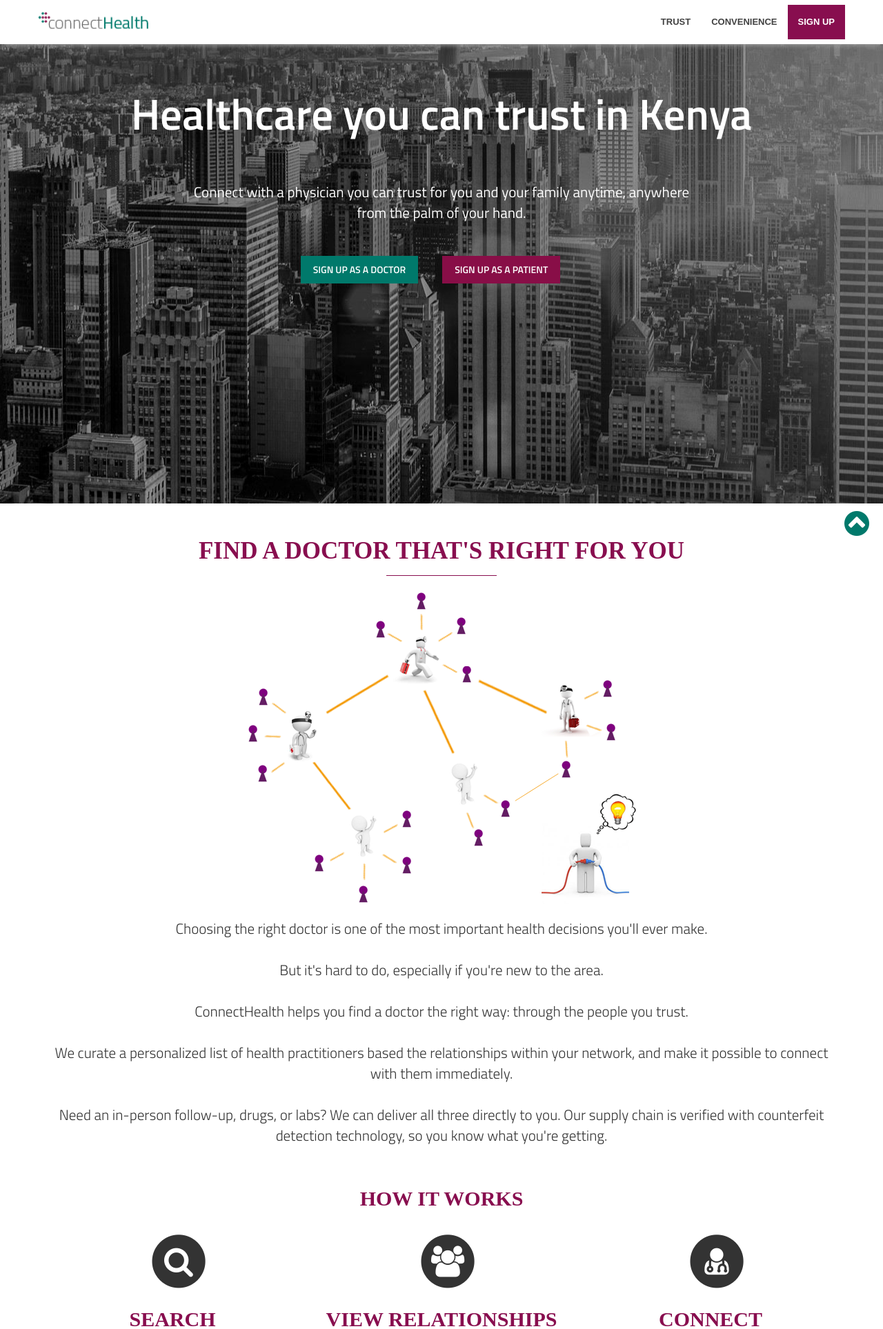
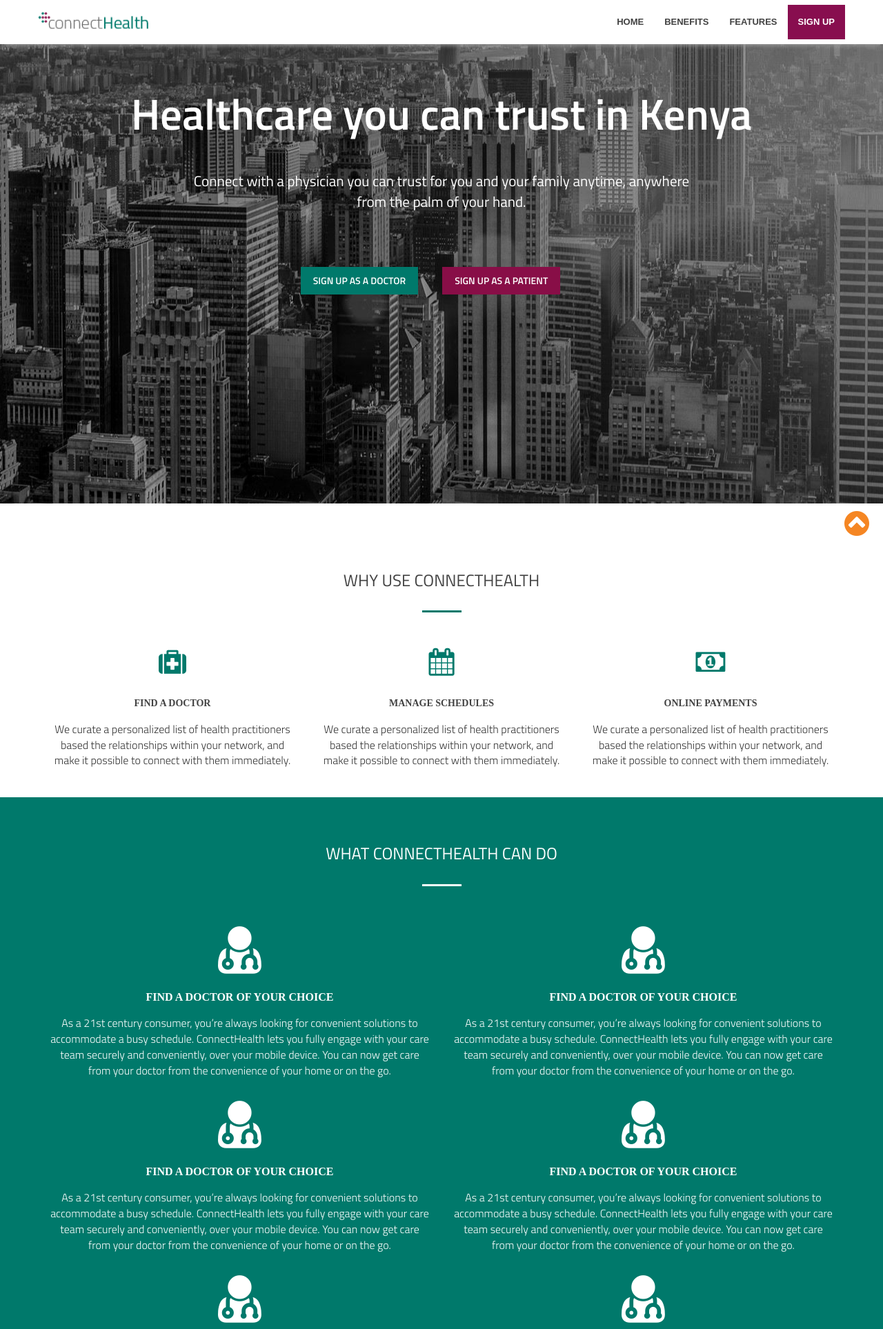
Before and after one commit to Parktastic/parktastic.github.io, a PHP site: page / in a window 1280 px wide. Shown: the top 1927 px of the page at 69% size. Run offline with PHP 8.4, Linux system fonts and the light colour scheme; some libraries are stand-ins or nearby versions.

Commit message:
[update] website benefits, features, sign up sections styled

```diff
--- a/css/connect-health.css
+++ b/css/connect-health.css
@@ -46,16 +46,17 @@ body{
 
 .jumbotron p{
     margin: 0;
-    padding-top: 64px;
+    padding-top: 48px;
     font-family: 'Titillium Web', sans-serif;
     font-weight: 400;
 }
 
 .cta-btns{
-    padding-top: 48px;
+    padding-top: 80px;
 }
 
-.cta-btns button{
+.cta-btns button,
+.sign-up button{
     padding: 8px 16px;
     font-family: 'Titillium Web', sans-serif;
     font-weight: 600;
@@ -83,6 +84,90 @@ body{
 .pat-signup:hover{
     background-color: #470022;
     border: 2px solid #470022;
+}
+
+.benefits-container,
+.features-container{
+    padding-top: 48px;
+    margin-bottom: 32px;
+}
+
+.benefits-container h2,
+.features-container h2,
+.sign-up h2{
+    text-transform: uppercase;
+    font-size: 24px !important;
+    font-family: 'Titillium Web', sans-serif !important;
+    font-weight: 400;
+    color: #424242;
+    padding-bottom: 16px;
+}
+
+.benefits-container hr,
+.features-container hr,
+.sign-up hr{
+    padding-bottom: 32px;
+    width: 5%;
+    border-top: 3px solid #00796B;
+}
+
+.benefit i{
+    display: block;
+    font-size: 40px;
+    margin-bottom: 32px;
+    color: #00796B;
+}
+
+.benefit h3{
+    font-size: 14px !important;
+    text-transform: uppercase;
+    color: #424242;
+    padding-bottom: 8px;
+}
+.benefit p{
+    font-size: 16px;
+}
+
+.features-container{
+    background: #00796B;
+    padding-bottom: 32px;
+}
+
+.features-container hr{
+    border-color: #FFFFFF;
+}
+
+.features-container h2,
+.features-container i,
+.features-container h3,
+.features-container p{
+    color: #FFFFFF;
+}
+
+.feature i{
+    font-size: 80px;
+}
+
+.feature h3{
+    font-size: 16px !important;
+    padding-bottom: 8px;
+}
+
+.feature p{
+    font-size: 16px;
+}
+
+.feature{
+    margin-bottom: 16px;
+}
+
+footer{
+    background: #424242;
+    color: #FFFFFF;
+}
+
+#back-to-top a {
+    color: #f58623;
 }
 
 @media screen and (min-width: 770px){
@@ -113,4 +198,8 @@ body{
     .navbar-toggle:hover .icon-bar{
         background-color: #ffffff !important;
     }
+    .cta-btns button,
+    .sign-up button{
+        margin-bottom: 16px;
+    }
 }
--- a/index.html
+++ b/index.html
@@ -28,14 +28,15 @@
             <span class="icon-bar"></span>
             <span class="icon-bar"></span>
           </button>
-          <a class="navbar-brand" href="#jumbotron">
+          <a class="navbar-brand" href="#home">
               <img src="images/cnh-website-logo.png" alt="ConnectHealth" title="ConnectHealth" class="cnh-logo">
           </a>
         </div>
         <div class="collapse navbar-collapse">
           <ul class="nav navbar-nav navbar-right navbar-custom-font">
-            <li><a href="#trust">TRUST</a></li>
-            <li><a href="#convenience">CONVENIENCE</a></li>
+              <li><a href="#home">HOME</a></li>
+            <li><a href="#benefits">BENEFITS</a></li>
+            <li><a href="#features">FEATURES</a></li>
             <li><a href="#sign-up">SIGN UP</a></li>
           </ul>
         </div><!--/.nav-collapse -->
@@ -43,7 +44,7 @@
     </div>
 
     <!-- Main jumbotron for a primary marketing message or call to action -->
-    <div id="jumbotron" class="jumbotron">
+    <div id="home" class="jumbotron">
       <div class="container">
         <h1>Healthcare you can trust in Kenya</h1>
         <p>Connect with a physician you can trust for you and your family anytime, anywhere <br/>from the palm of your hand.</p>
@@ -78,184 +79,114 @@
         </div>-->
       </div>
     </div>
-    <div id="trust">
+    <!-- list of benefits -->
+    <div id="benefits" class="benefits-container">
       <div class="container homepage no-pad-bottom">
-        <h2>Find a doctor that's right for you</h2>
+        <h2>Why use connecthealth</h2>
         <hr>
         <div class="row">
-			<div class="col-md-12" align="center">
-				<img src="images/Picture1.png" class="img-responsive">
+        	<div class="col-md-4 benefit">
+                <i class="fa fa-medkit"></i>
+                <h3>Find a doctor</h3>
+                <p>
+                    We curate a personalized list of health practitioners based
+                    the relationships within your network, and make it possible
+                    to connect with them immediately.
+                </p>
             </div>
+            <div class="col-md-4 benefit">
+                <i class="fa fa-calendar"></i>
+                <h3>Manage schedules</h3>
+                <p>
+                    We curate a personalized list of health practitioners based
+                    the relationships within your network, and make it possible
+                    to connect with them immediately.
+                </p>
             </div>
-        <br>
-        <div class="row">
-        	<div class="col-md-12">
+            <div class="col-md-4 benefit">
+                <i class="fa fa-money"></i>
+                <h3>online payments</h3>
                 <p>
-          			Choosing the right doctor is one of the most important health decisions you'll ever make.
-                <br><br>But it's hard to do, especially if you're new to the area.
-          			<br><br>ConnectHealth helps you find a doctor the right way: through the people you trust.
-          			<br><br>We curate a personalized list of health practitioners based the relationships within your network, and make it possible to connect with them immediately.
-          			<br><br>Need an in-person follow-up, drugs, or labs? We can deliver all three directly to you. Our supply chain is verified with counterfeit detection technology, so you know what you're getting.
-          			<br><br>
+                    We curate a personalized list of health practitioners based
+                    the relationships within your network, and make it possible
+                    to connect with them immediately.
                 </p>
             </div>
         </div>
        </div>
-       <div>
-	       <div class="container homepage">
-	        <!-- Begin 3 point how it works summary -->
-	        <h3>How It Works</h3>
+    </div>
+    <!-- feature list -->
+    <div id="features" class="features-container">
+      <div class="container homepage no-pad-bottom">
+        <h2>What connecthealth can do</h2>
+        <hr>
         <div class="row">
-	          <div class="col-md-4">
-	            <span class="fa-stack fa-4x">
-	            	<i class="hovicon effect-1 sub-a">
-	              		<b class="fa fa-circle fa-stack-2x"></b>
-	              		<b class="fa fa-search fa-stack-1x fa-inverse"></b>
-	              	</i>
-	            </span>
-	            <h3>Search</h3>
-	            <p>Enter physician criteria based on specialty and location.</p>
-	          </div>
-	          <div class="col-md-4">
-	            <span class="fa-stack fa-4x">
-	            	<i class="hovicon effect-1 sub-a">
-	              		<b class="fa fa-circle fa-stack-2x"></b>
-	              		<b class="fa fa-group fa-stack-1x fa-inverse"></b>
-	              	</i>
-	            </span>
-	            <h3>View Relationships</h3>
-	            <p>Get recommendations based on the strength of relationships within your network:<br>
+        	<div class="col-md-6 feature">
+                <i class="fa fa-user-md"></i>
+                <h3>Find a doctor of your choice</h3>
+        		<p>
+        	  		As a 21st century consumer, you’re always looking for convenient solutions to accommodate a busy schedule.
+        	  		ConnectHealth lets you fully engage with your care team securely and conveniently, over your mobile device.
+					You can now get care from your doctor from the convenience of your home or on the go.
         		</p>
         	</div>
-	          <div class="col-md-4">
-	            <span class="fa-stack fa-4x">
-	            	<i class="hovicon effect-1 sub-a">
-	              		<b class="fa fa-circle fa-stack-2x"></b>
-	              		<b class="fa fa-user-md fa-stack-1x fa-inverse"></b>
-	              	</i>
-	            </span>
-	            <h3>Connect</h3>
-	            <p>Send a message to the doctor you want to connect with and add them to your network.</p>
+            <div class="col-md-6 feature">
+                <i class="fa fa-user-md"></i>
+                <h3>Find a doctor of your choice</h3>
+                <p>
+                    As a 21st century consumer, you’re always looking for convenient solutions to accommodate a busy schedule.
+                    ConnectHealth lets you fully engage with your care team securely and conveniently, over your mobile device.
+                    You can now get care from your doctor from the convenience of your home or on the go.
+                </p>
             </div>
+            <div class="col-md-6 feature">
+                <i class="fa fa-user-md"></i>
+                <h3>Find a doctor of your choice</h3>
+                <p>
+                    As a 21st century consumer, you’re always looking for convenient solutions to accommodate a busy schedule.
+                    ConnectHealth lets you fully engage with your care team securely and conveniently, over your mobile device.
+                    You can now get care from your doctor from the convenience of your home or on the go.
+                </p>
             </div>
-	        <div class="row">
-	        	<div class="col-md-12">
-	        		<p><a class="btn btn-success btn-lg btn-bg-custom-color" href="//connecthealth.us10.list-manage.com/subscribe/post?u=2b2843e4f8770b0b53b274853&amp;id=fa9a87e39d" target="_blank" role="button">SIGN UP</a></p>
+            <div class="col-md-6 feature">
+                <i class="fa fa-user-md"></i>
+                <h3>Find a doctor of your choice</h3>
+                <p>
+                    As a 21st century consumer, you’re always looking for convenient solutions to accommodate a busy schedule.
+                    ConnectHealth lets you fully engage with your care team securely and conveniently, over your mobile device.
+                    You can now get care from your doctor from the convenience of your home or on the go.
+                </p>
             </div>
+            <div class="col-md-6 feature">
+                <i class="fa fa-user-md"></i>
+                <h3>Find a doctor of your choice</h3>
+                <p>
+                    As a 21st century consumer, you’re always looking for convenient solutions to accommodate a busy schedule.
+                    ConnectHealth lets you fully engage with your care team securely and conveniently, over your mobile device.
+                    You can now get care from your doctor from the convenience of your home or on the go.
+                </p>
             </div>
-	        <!-- End 3 point how it works summary -->
+            <div class="col-md-6 feature">
+                <i class="fa fa-user-md"></i>
+                <h3>Find a doctor of your choice</h3>
+                <p>
+                    As a 21st century consumer, you’re always looking for convenient solutions to accommodate a busy schedule.
+                    ConnectHealth lets you fully engage with your care team securely and conveniently, over your mobile device.
+                    You can now get care from your doctor from the convenience of your home or on the go.
+                </p>
+            </div>
         </div>
        </div>
     </div>
 
-    <div id="convenience" class="bg-gray">
-      <div class="container homepage no-pad-bottom">
-        <h2>Consult with your doctor from anywhere</h2>
+    <div id="sign-up" class="sign-up">
+      <div class="container homepage">
+        <h2>Join our platform</h2>
         <hr>
         <div class="row">
-			<div class="col-md-12" align="center">
-				<img src="images/Picture2.png" class="img-responsive">
+            <button class="doc-signup">Sign up as a Doctor</button>
+            <button class="pat-signup">Sign up as a Patient</button>
         </div>
-		</div>
-        <br>
-        <div class="row">
-        	<div class="col-md-12">
-        		<p>
-        	  		As a 21st century consumer, you’re always looking for convenient solutions to accommodate a busy schedule.
-        	  		<br>Why should healthcare solutions be any different?
-    	      		<br><br>
-	          		ConnectHealth lets you fully engage with your care team securely and conveniently, over your mobile device.
-					<br>You can now get care from your doctor from the convenience of your home or on the go.
-        		</p>
-        	</div>
-        </div>
-       </div>
-       <div class="bg-gray">
-	       <div class="container homepage">
-	      <!-- Begin 3 point how it works summary -->
-	        <h3>How It Works</h3>
-	        <div class="row">
-	          <div class="col-md-4">
-	            <span class="fa-stack fa-4x">
-	            	<i class="hovicon effect-1 sub-a">
-	              		<b class="fa fa-circle fa-stack-2x"></b>
-	              		<b class="fa fa-calendar fa-stack-1x fa-inverse"></b>
-	              	</i>
-	            </span>
-	            <h3>Schedule</h3>
-	            <p>Once you’ve chosen your doctor, schedule your consultation.</p>
-	          </div>
-	          <div class="col-md-4">
-	            <span class="fa-stack fa-4x">
-	            	<i class="hovicon effect-1 sub-a">
-	              		<b class="fa fa-circle fa-stack-2x"></b>
-	              		<b class="fa fa-user-md fa-stack-1x fa-inverse"></b>
-	              	</i>
-	            </span>
-	            <h3>Connect and Pay</h3>
-	            <p>At the time of your appointment, the doctor will call you to begin your consultation. You can pay with credit card or M-PESA
-	            </p>
-	          </div>
-	          <div class="col-md-4">
-	            <span class="fa-stack fa-4x">
-	            	<i class="hovicon effect-1 sub-a">
-	              		<b class="fa fa-circle fa-stack-2x"></b>
-	              		<b class="fa fa-ambulance fa-stack-1x fa-inverse"></b>
-	              	</i>
-	            </span>
-	            <h3>Deliver</h3>
-	            <p>After your consult, your doc can send labs, drugs, and follow-ups to your doorstep to make sure you get the care you need.</p>
-	          </div>
-	        </div>
-	        <div class="row">
-	        	<div class="col-md-12">
-	        		<p><a class="btn btn-success btn-lg btn-bg-custom-color" href="//connecthealth.us10.list-manage.com/subscribe/post?u=2b2843e4f8770b0b53b274853&amp;id=aaac0b8164" target="_blank" role="button">SIGN UP</a></p>
-	        	</div>
-	        </div>
-	      <!-- End 3 point how it works summary -->
-	      </div>
-      </div>
-    </div>
-
-
-    <div id="sign-up" class="bg-gray">
-      <div class="container homepage">
-        <h2>Join Our Beta Launch!</h2>
-        <hr>
-        <div class="row">
-        	<div class="col-md-12">
-        	<p>
-          		Let's create better health access together. <br> <br> If you're someone who cares about using technology to improve health access for the rest of the world, we'd love to build this service with you. Please sign up to be a part of our beta launch, and help shape healthcare in Kenya.
-        	</p>
-        	</div>
-        </div>
-        <br>
-        <!-- Begin MailChimp Signup Form -->
-        <div id="mc_embed_signup" class="row">
-          <div class="col-sm-7 col-centered">
-            <form action="//connecthealth.us10.list-manage.com/subscribe/post?u=2b2843e4f8770b0b53b274853&amp;id=9a3d7093ed" method="post" id="mc-embedded-subscribe-form" name="mc-embedded-subscribe-form" class="validate" target="_blank" role="form" novalidate>
-            <div class="mc-field-group form-group">
-              <input type="email" value="" name="EMAIL" class="required email form-control txtplaceholder" id="mce-EMAIL" placeholder="Be invited to our beta launch!  Enter your email address here.">
-              <p>We'll never share your information, and always be mindful your inbox.</p>
-            </div>
-          </div>
-
-          <div class="col-sm-3 col-centered">
-            <div id="mce-responses" class="clear">
-              <div class="response" id="mce-error-response" style="display:none"></div>
-              <div class="response" id="mce-success-response" style="display:none"></div>
-            </div>    <!-- real people should not fill this in and expect good things - do not remove this or risk form bot signups-->
-            <div style="position: absolute; left: -5000px;">
-              <input type="text" name="b_2b2843e4f8770b0b53b274853_9a3d7093ed" tabindex="-1" value="">
-            </div>
-            <div class="clear">
-              <input type="submit" value="SUBMIT" name="subscribe" id="mc-embedded-subscribe" class="btn btn-success btn-lg btn-bg-custom-color">
-            </div>
-          </div>
-          </form>
-        </div>
-          <!--End mc_embed_signup-->
-
       </div>
     </div>
 
```
Lines whose indentation alone changed are shown as unchanged.
